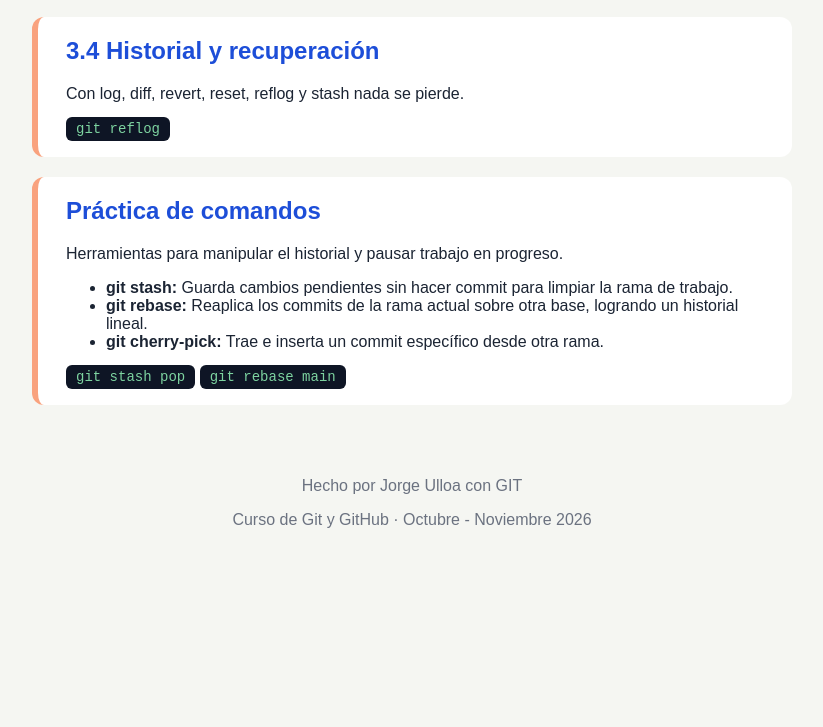
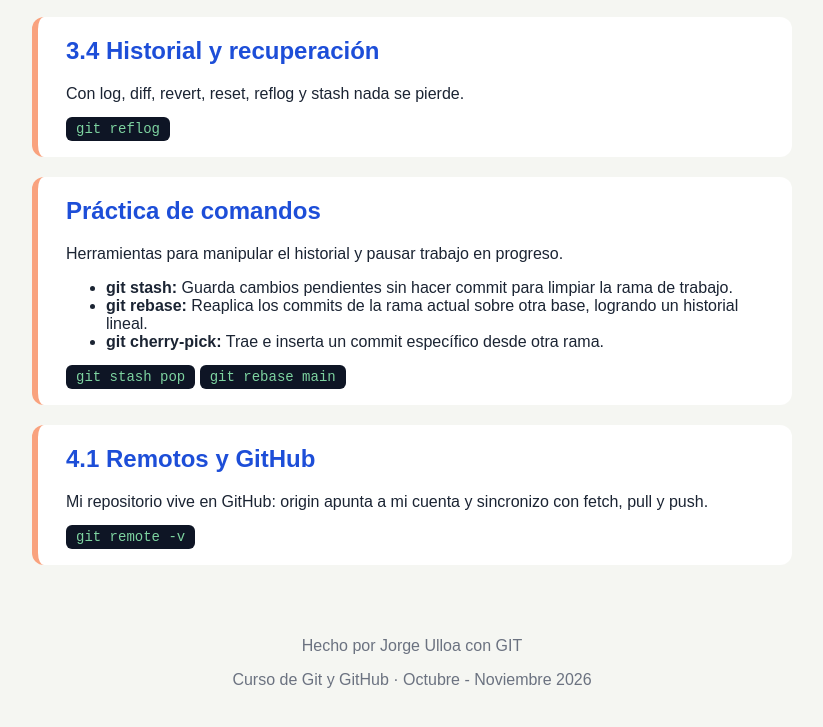
Before and after one commit to jorgeu01/Practica-web-GIT-V2-JorgeUlloa, a plain HTML site: page index.html in a window 1280 px wide. Shown: the part 1237-1964 px from the top of the page, without its empty margins (228-1051 px from the left). Before the commit the page ends 1806 px from the top, so only its background shows below. Drawn offline with Linux system fonts and the light colour scheme.

Commit message:
Agrega sección de remotos

```diff
--- a/index.html
+++ b/index.html
@@ -50,7 +50,7 @@
             <p>Linea para conflicto main.</p>
             <code>git merge feature/seccion-3-2</code>
         </section>
-         <section>
+        <section>
             <h2>3.4 Historial y recuperación</h2>
             <p>Con log, diff, revert, reset, reflog y stash nada se pierde.</p>
             <code>git reflog</code>
@@ -59,12 +59,19 @@
             <h2>Práctica de comandos</h2>
             <p>Herramientas para manipular el historial y pausar trabajo en progreso.</p>
             <ul>
-                <li><strong>git stash:</strong> Guarda cambios pendientes sin hacer commit para limpiar la rama de trabajo.</li>
-                <li><strong>git rebase:</strong> Reaplica los commits de la rama actual sobre otra base, logrando un historial lineal.</li>
+                <li><strong>git stash:</strong> Guarda cambios pendientes sin hacer commit para limpiar la rama de
+                    trabajo.</li>
+                <li><strong>git rebase:</strong> Reaplica los commits de la rama actual sobre otra base, logrando un
+                    historial lineal.</li>
                 <li><strong>git cherry-pick:</strong> Trae e inserta un commit específico desde otra rama.</li>
             </ul>
             <code>git stash pop</code>
             <code>git rebase main</code>
+        </section>
+        <section>
+            <h2>4.1 Remotos y GitHub</h2>
+            <p>Mi repositorio vive en GitHub: origin apunta a mi cuenta y sincronizo con fetch, pull y push.</p>
+            <code>git remote -v</code>
         </section>
     </main>
     <footer>
```
